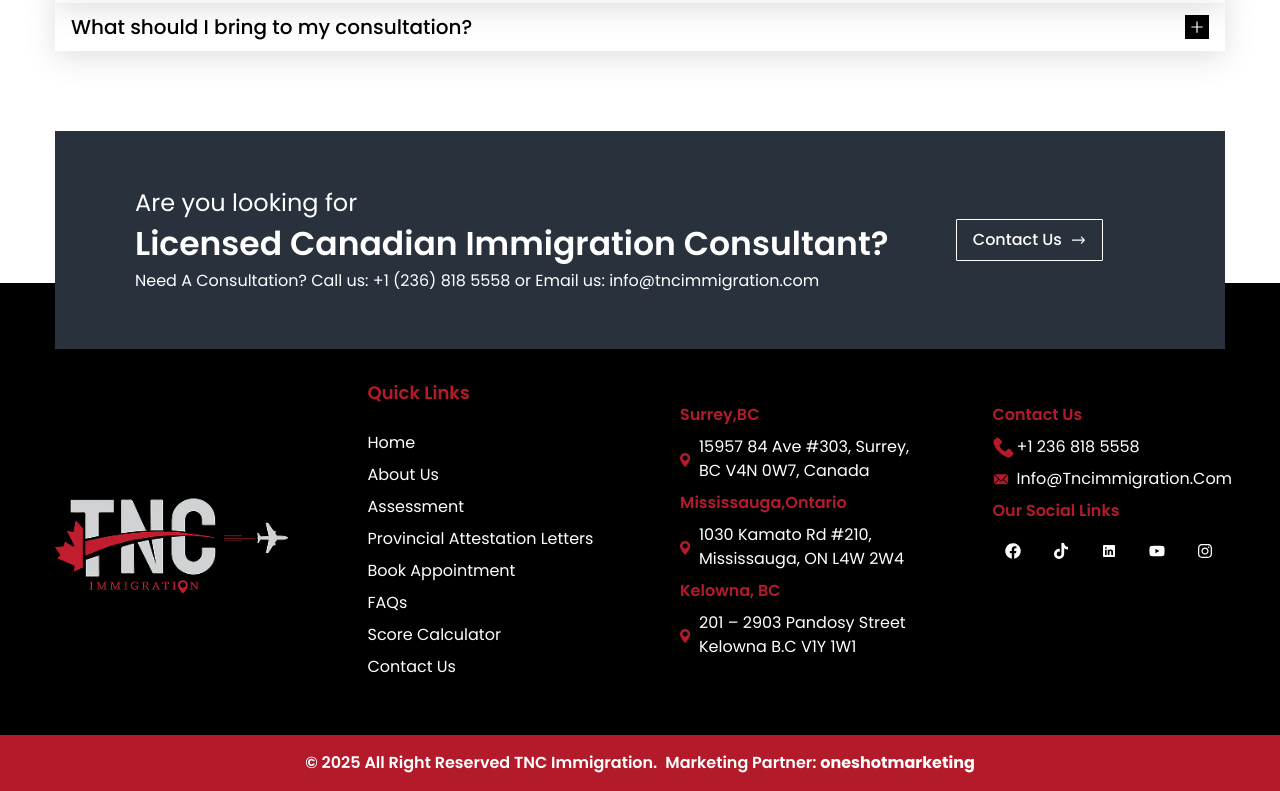
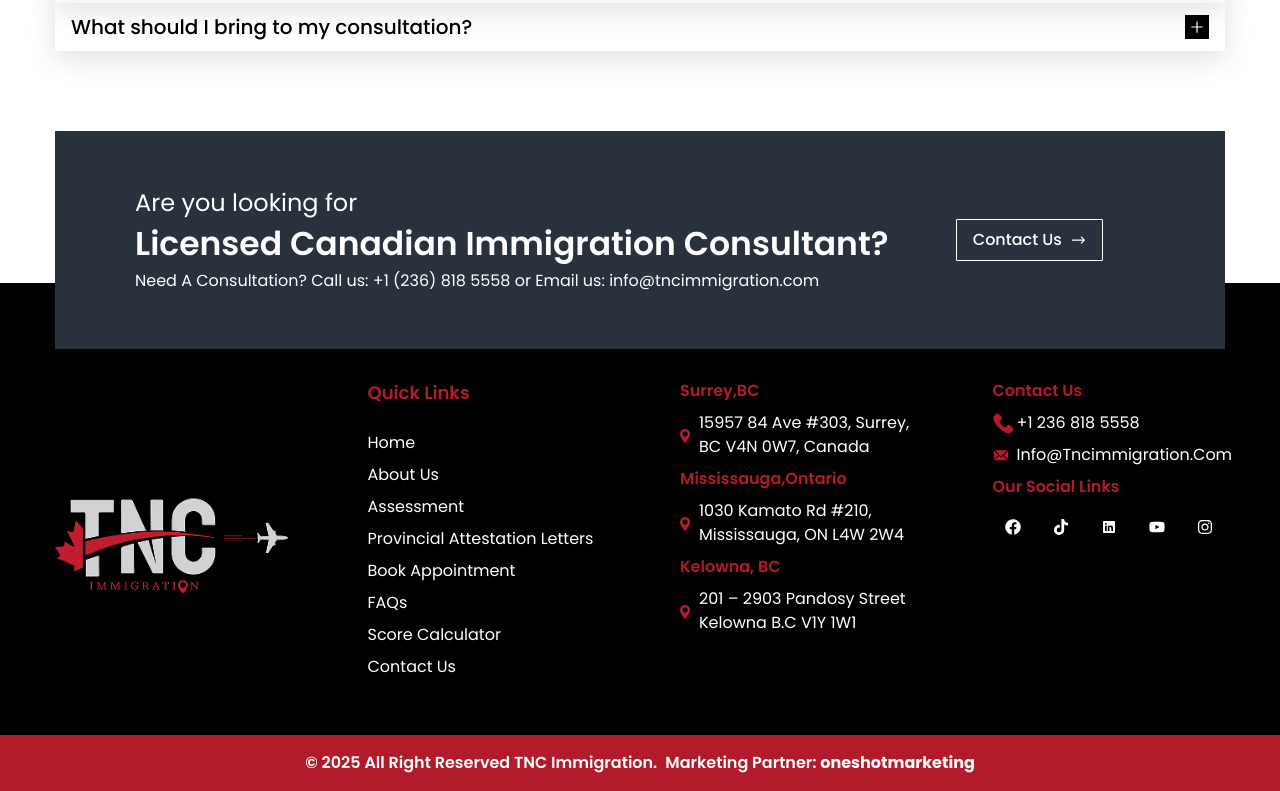
Before and after one commit to fielmente8777/tncwebsite, a Next.js app: page /faqs in a window 1280 px wide. Shown: the part 1632-2423 px from the top of the page. Built offline with nearby package versions, Linux system fonts and the light colour scheme.

Commit message:
Implement code changes to enhance functionality and improve performance

```diff
--- a/src/components/footer/Footer.tsx
+++ b/src/components/footer/Footer.tsx
@@ -53,9 +53,13 @@
           </div>
           {FooterLinks.map((link, index) => (
             <div key={index} className="flex flex-col gap-6">
-              <h2 className={` text-lg capitalize text-primary font-semibold`}>
-                {link.title}
-              </h2>
+              {link.title && (
+                <h2
+                  className={` text-lg capitalize text-primary font-semibold`}
+                >
+                  {link.title}
+                </h2>
+              )}
               <ul className="flex flex-col gap-2">
                 {link.links?.map((sublink, index) => (
                   <li key={index} className="flex flex-col gap-2">
```
